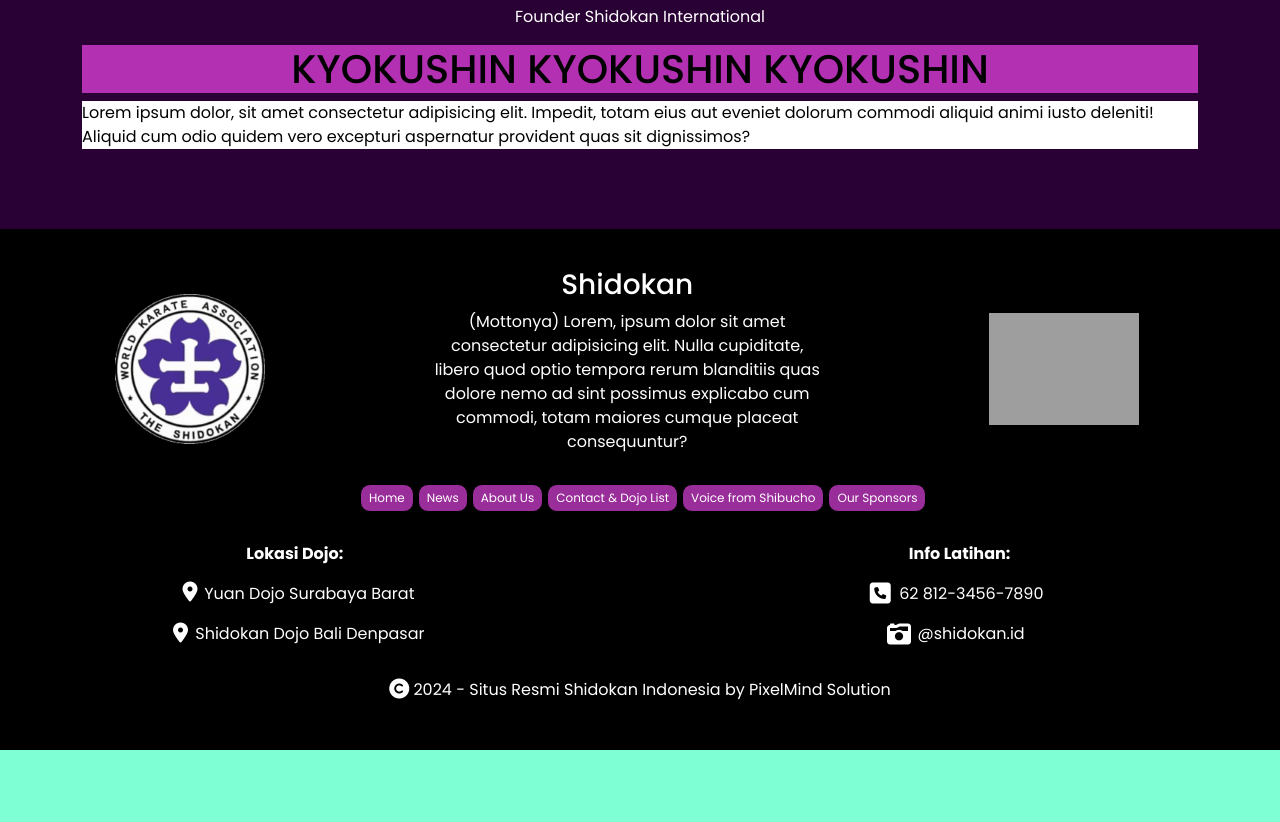
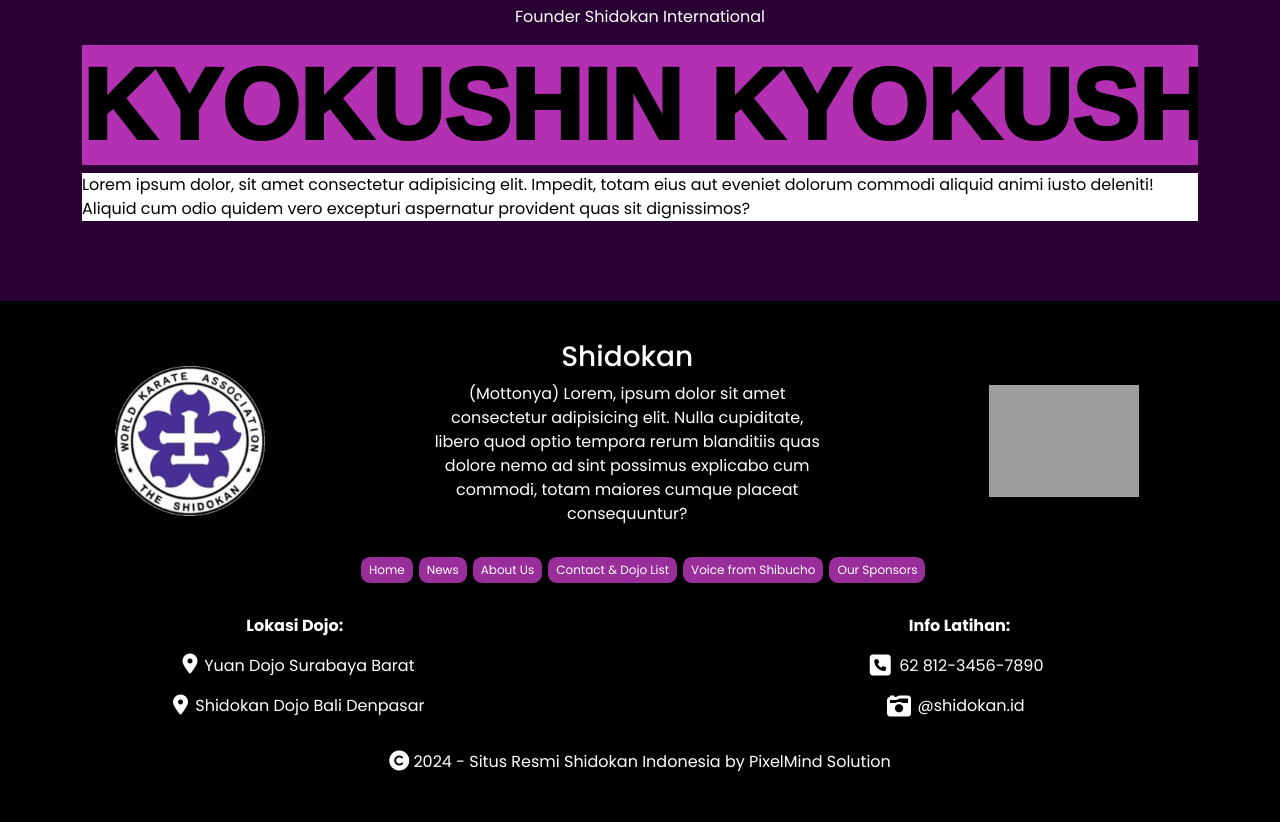
Before and after one commit to chrisshuo123/shidokan, a PHP site: page /1_main_page/3_about-us/profile1.html in a window 1280 px wide. Shown: the part 1784-2606 px from the top of the page. Before the commit the page ends 2534 px from the top, so only its background shows below. Run offline with PHP 8.4, Linux system fonts and the light colour scheme; some libraries are stand-ins or nearby versions; grey boxes are pictures that could not be loaded.

Commit message:
Add the Shape Simulation and KyokushinText Oswald Font CSS for profile Design (still not final)

```diff
--- a/2_styleCSS/waveAnimation.css
+++ b/2_styleCSS/waveAnimation.css
@@ -88,3 +88,16 @@
     border-radius: 50%;
     /*display: inline-block;*/
 }
+
+.oswald-kyokushinText {
+    font-family: "Oswald", sans-serif;
+    font-optical-sizing: auto;
+    font-weight: 1000;
+    font-style: bold;
+    font-size: 100px;
+}
+
+h1.oswald-kyokushinText {
+    white-space: nowrap;
+    overflow: hidden;
+}
```
